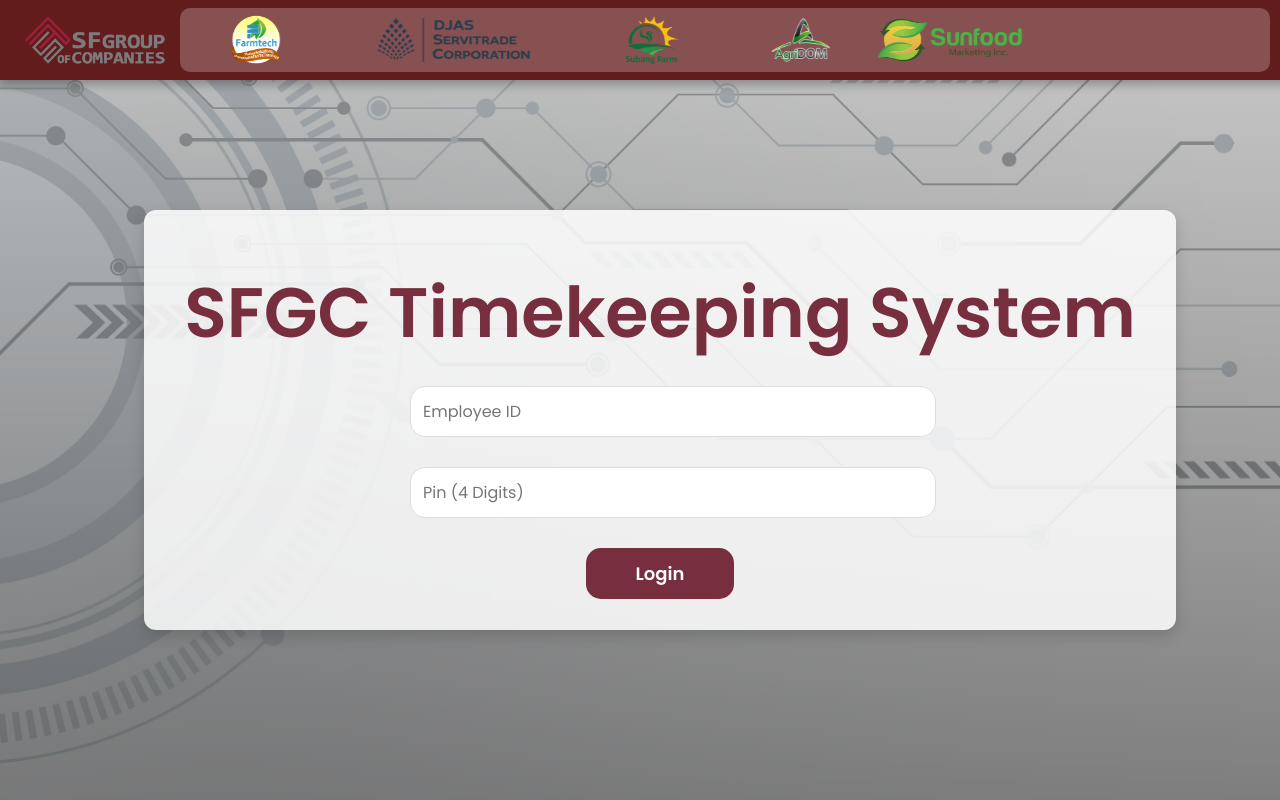
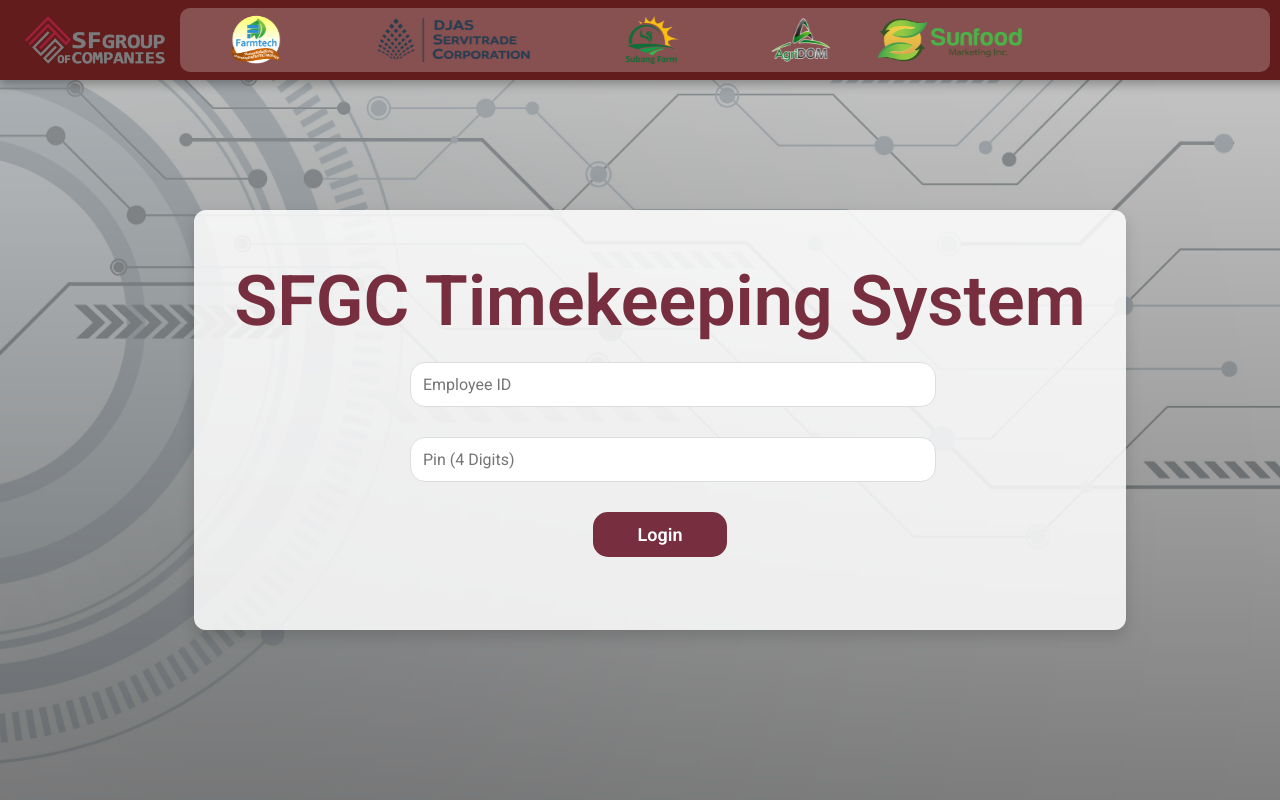
Before and after one commit to CharlesMataOfficial/Time_Keeping_System, a Django app: page / in a window 1280 px wide. Run offline with Django 5.2, Linux system fonts and the light colour scheme.

Commit message:
Default font to roboto

```diff
--- a/attendance/static/css/custom_admin_page.css
+++ b/attendance/static/css/custom_admin_page.css
@@ -1,7 +1,7 @@
-@import url('https://fonts.googleapis.com/css2?family=Poppins:wght@400;600&display=swap');
+@import url('https://fonts.googleapis.com/css2?family=Roboto:wght@400;600&display=swap');
 
 * {
-  font-family: 'Poppins', sans-serif;
+  font-family: 'Roboto', sans-serif;
 }
 
 body {
--- a/attendance/static/css/login_page.css
+++ b/attendance/static/css/login_page.css
@@ -1,7 +1,7 @@
-@import url("https://fonts.googleapis.com/css2?family=Poppins:wght@400;600&display=swap");
+@import url("https://fonts.googleapis.com/css2?family=Roboto:wght@400;600&display=swap");
 
 * {
-  font-family: "Poppins", sans-serif;
+  font-family: "Roboto", sans-serif;
 }
 
 form {
```
Also changed, not shown: attendance/static/css/user_page.css (+4 -5 lines).
